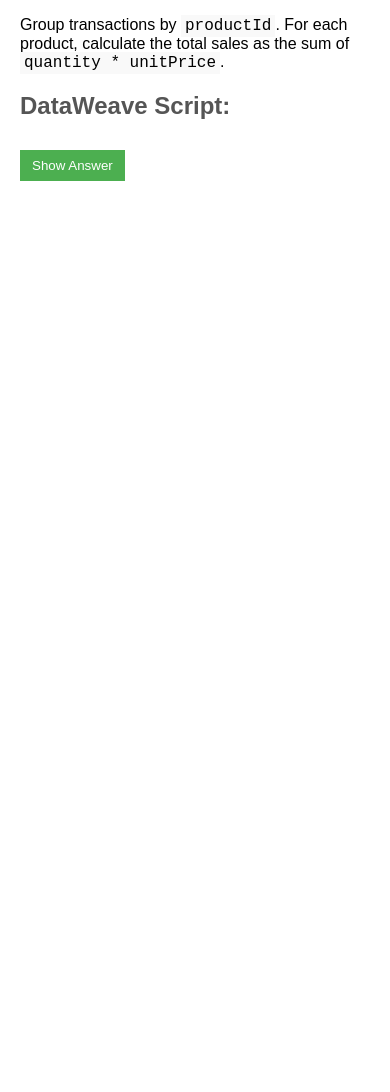
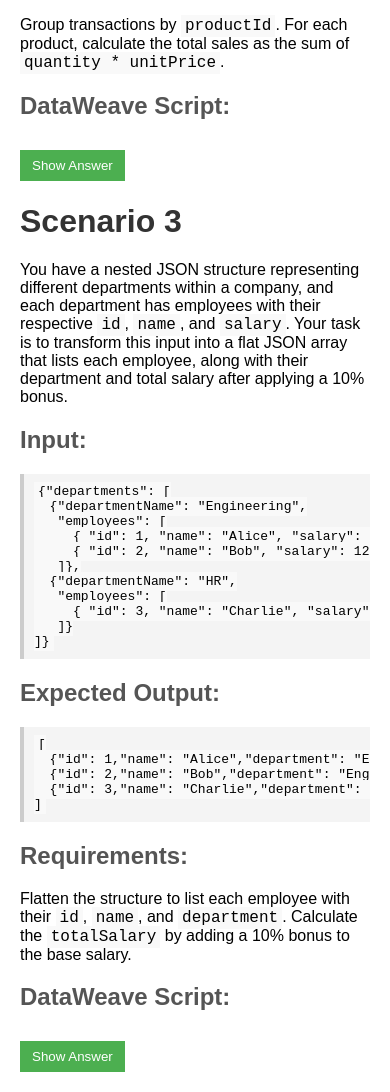
Before and after one commit to hirokjyoti-k/hirokjyoti-k.github.io, a plain HTML site: page index.html in a window 390 px wide. Shown: the part 1963-3055 px from the top of the page. Before the commit the page ends 2164 px from the top, so only its background shows below. Drawn offline with Linux system fonts and the light colour scheme.

Commit message:
Update index.html

```diff
--- a/index.html
+++ b/index.html
@@ -117,6 +117,51 @@ payload groupBy ($.productId) pluck ((value, key, index) -> {
 })</code></pre>
     </div>
 
+    <h1>Scenario 3</h1>
+<p>You have a nested JSON structure representing different departments within a company, and each department has employees with their respective <code>id</code>, <code>name</code>, and <code>salary</code>. Your task is to transform this input into a flat JSON array that lists each employee, along with their department and total salary after applying a 10% bonus.</p>
+
+<h2>Input:</h2>
+<pre><code>{"departments": [
+  {"departmentName": "Engineering",
+   "employees": [
+     { "id": 1, "name": "Alice", "salary": 1000 },
+     { "id": 2, "name": "Bob", "salary": 1200 }
+   ]},
+  {"departmentName": "HR",
+   "employees": [
+     { "id": 3, "name": "Charlie", "salary": 900 }
+   ]}
+]}</code></pre>
+
+<h2>Expected Output:</h2>
+<pre><code>[
+  {"id": 1,"name": "Alice","department": "Engineering","totalSalary": 1100},
+  {"id": 2,"name": "Bob","department": "Engineering","totalSalary": 1320},
+  {"id": 3,"name": "Charlie","department": "HR","totalSalary": 990}
+]</code></pre>
+
+<h2>Requirements:</h2>
+<p>Flatten the structure to list each employee with their <code>id</code>, <code>name</code>, and <code>department</code>. Calculate the <code>totalSalary</code> by adding a 10% bonus to the base salary.</p>
+
+<h2>DataWeave Script:</h2>
+<!-- Hide/unhide button -->
+<button class="toggleButton" id="toggleButton3" onclick="toggleAnswer('answerSection3', 'toggleButton3')">Show Answer</button>
+<!-- Answer section, hidden by default -->
+<div id="answerSection3" class="hidden">
+    <pre><code>%dw 2.0
+output application/json
+---
+payload.departments flatMap ((dept, index) ->
+dept.employees map ((emp, index) -> {
+    id : emp.id,
+    name : emp.name,
+    department : dept.departmentName,
+    totalSalary : emp.salary + (emp.salary * 0.10)
+})
+)</code></pre>
+</div>
+
+
     <script>
         function toggleAnswer(answerId, buttonId) {
             var answerSection = document.getElementById(answerId);
```
